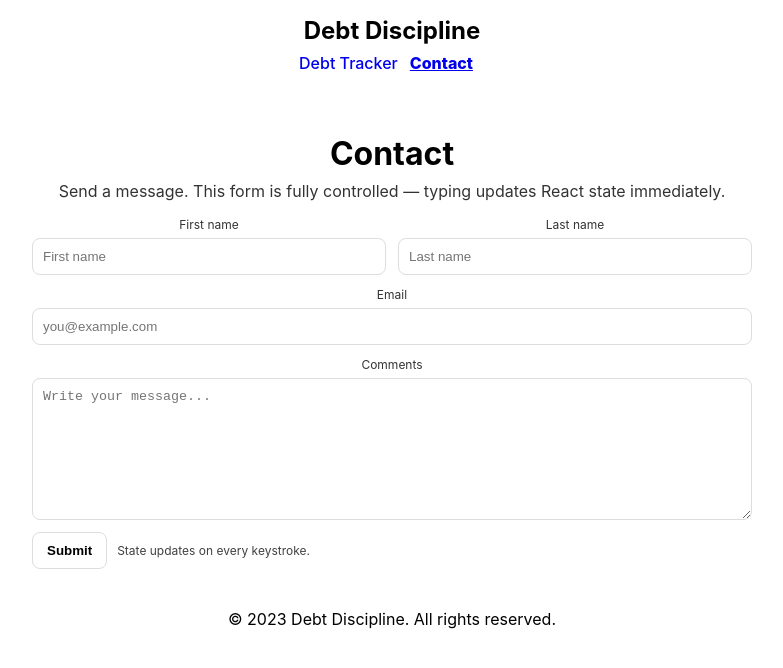
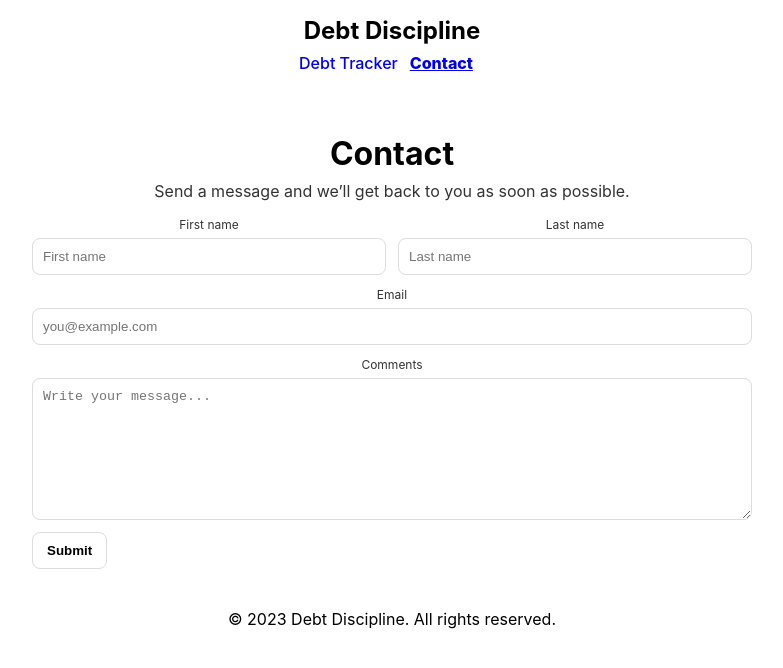
Before and after one commit to eliasegarcia19/DebtDiscipline, a React (Create React App) app in the folder my-react-app/: page /contact in a window 1280 px wide. Shown: the top 668 px of the page, without its empty margins (248-1031 px from the left). Built offline with nearby package versions, Linux system fonts and the light colour scheme.

Commit message:
contactupdate

```diff
--- a/my-react-app/src/Pages/Contact.jsx
+++ b/my-react-app/src/Pages/Contact.jsx
@@ -60,7 +60,7 @@ function Contact() {
     <div className="contactPage">
       <h1 className="contactTitle">Contact</h1>
       <p className="contactSubtitle">
-        Send a message. This form is fully controlled — typing updates React state immediately.
+        Send a message and we’ll get back to you as soon as possible.
       </p>
 
       <form className="contactForm" onSubmit={handleSubmit}>
@@ -130,7 +130,7 @@ function Contact() {
           <button className="contactButton" type="submit">
             Submit
           </button>
-          <span className="contactHint">State updates on every keystroke.</span>
+          <span className="contactHint"></span>
         </div>
       </form>
     </div>
```
